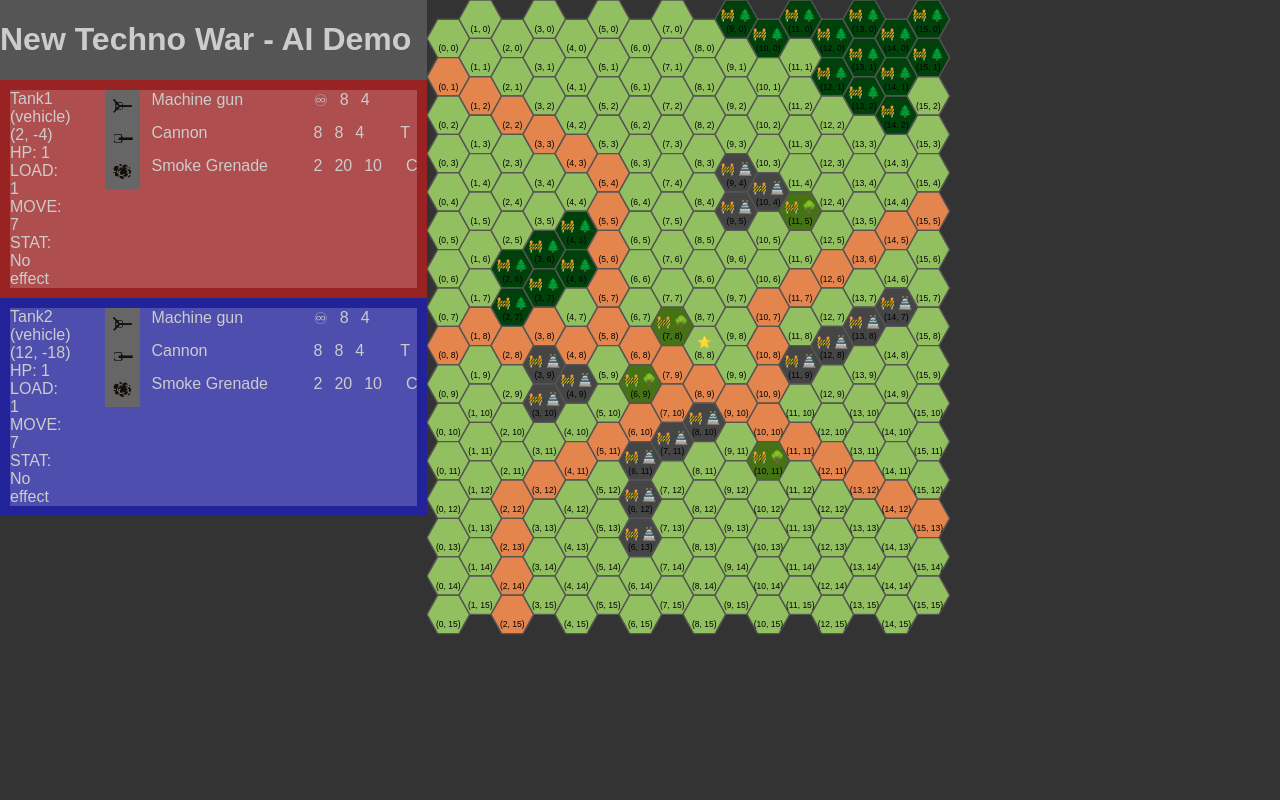
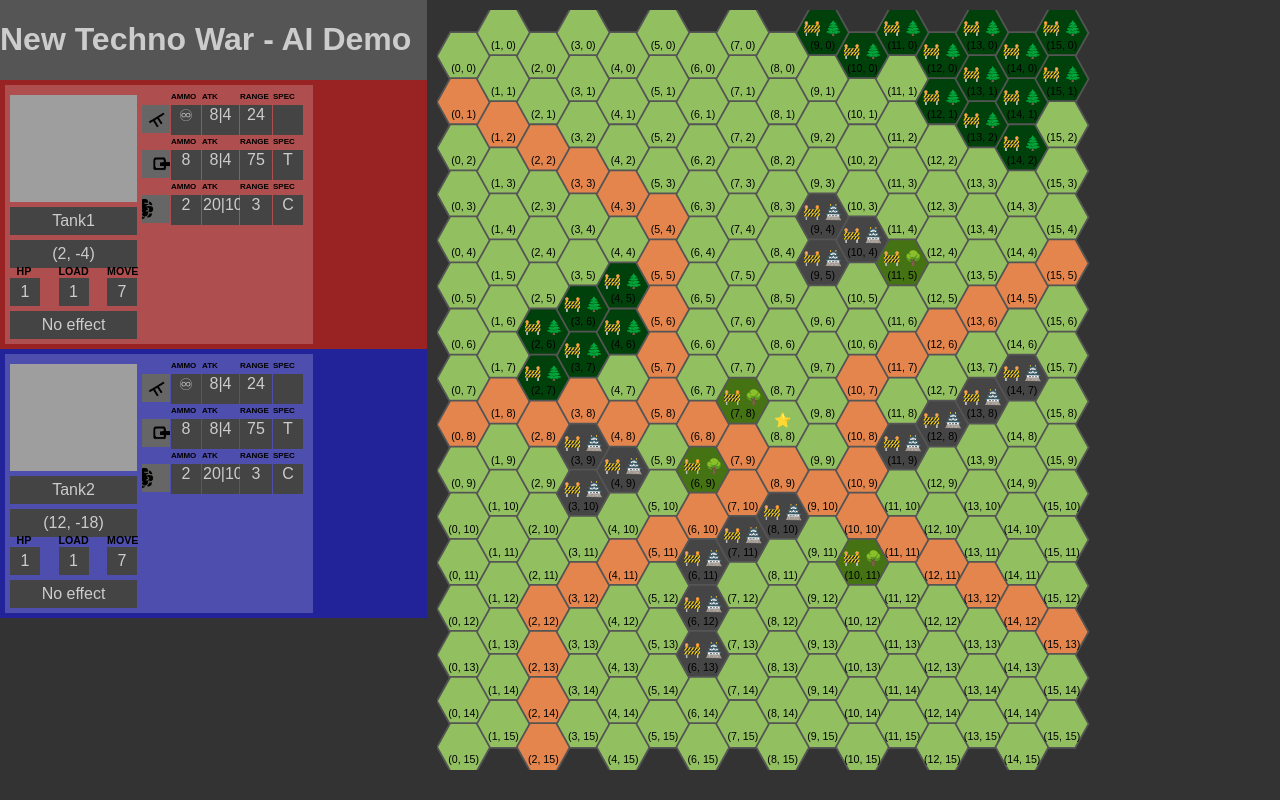
Before and after one commit to IDSIA/NewTechnoWar, a Flask app: page /game/scenarioTest1v1 in a window 1280 px wide. Run offline with Flask 2, Linux system fonts and the light colour scheme; grey boxes are pictures that could not be loaded.

Commit message:
Better unit visualization.

```diff
--- a/code/web/server/routes.py
+++ b/code/web/server/routes.py
@@ -5,7 +5,7 @@ from flask import Blueprint, render_template, make_response, request, jsonify
 from flask import current_app as app
 
 from core.game import scenarios, GameManager
-from web.server.utils import scroll
+from web.server.utils import scroll, fieldShape
 
 main = Blueprint("main", __name__, template_folder="templates", static_folder="static")
 
@@ -50,7 +50,8 @@ def game(scenario: str):
             title="Game | NewTechnoWar",
             template="game-template",
             board=list(scroll(gm.board)),
-            gameId=gameId
+            gameId=gameId,
+            shape=fieldShape(gm.board)
         )
     )
 
--- a/code/web/server/static/css/game.css
+++ b/code/web/server/static/css/game.css
@@ -4,6 +4,8 @@
 
 /* other styling */
 svg {
+    height: 95vh;
+    margin: 10px;
 }
 
 body {
@@ -28,6 +30,7 @@ a:hover {
 
 .container {
     display: flex;
+    flex-wrap: wrap;
     flex-direction: row;
     justify-content: center;
     align-items: flex-start;
@@ -59,27 +62,117 @@ a:hover {
     background-color: #222299;
 }
 
+.units {
+    display: flex;
+    flex-wrap: wrap;
+}
+
 /* Figures structure */
 .unit {
-    margin: 10px 10px;
+    margin: 5px 5px;
     display: flex;
     flex-direction: row;
     align-items: flex-start;
+    padding: 5px;
 }
 
 .uData {
     display: flex;
     flex-direction: column;
+    align-content: flex-start;
 }
+
+.uData > div, .uFixed > div, .weapon > div {
+    background-color: #444444;
+    padding: 5px;
+    text-align: center;
+    position: relative;
+    margin-top: 5px;
+}
+
+.uKind {
+    background-size: 117px 97px;
+    width: 117px;
+    height: 97px;
+}
+
+.uKind.red {
+    background-color: #ff0000;
+}
+
+.uKind.blue {
+    background-color: #0000ff;
+}
+
+.uKind.infantry {
+    background-image: url('/static/img/infantry.png');
+}
+
+.uKind.vehicle {
+    background-image: url('/static/img/vehicle.png');
+}
+
+.wName {
+    width: 150px;
+}
+
+.uFixed {
+    display: flex;
+    justify-content: space-between;
+}
+
+.uFixed > div {
+    margin-top: 10px;
+}
+
+.uFixed > ::after, .wName, .wAmmo::before, .wAtk::before, .wRange::before, .wSpecs::before {
+    color: black;
+    font-size: 8pt;
+    font-weight: 900;
+    position: absolute;
+    top: -13px;
+    left: 0;
+}
+
+.uFixed > ::after {
+    width: 28px;
+}
+
+.uLoad, .uMove, .uHP {
+    width: 20px;
+}
+
+.uLoad::after {
+    content: 'LOAD';
+}
+
+.uMove::after {
+    content: 'MOVE';
+}
+
+.uHP::after {
+    content: 'HP';
+}
+
+/* weapons area */
 
 .uWeapon {
     display: flex;
-    flex-direction: column;
+    flex-direction: row;
+    margin-left: 5px;
 }
 
 .weapon {
     display: flex;
-    flex-direction: row;
+    margin: 15px 5px 5px;
+    position: relative;
+}
+
+.wName {
+    display: none;
+    background: none !important;
+    position: absolute !important;
+    top: -13px;
 }
 
 .weapon::before {
@@ -90,9 +183,45 @@ a:hover {
     background-blend-mode: darken;
     overflow: hidden;
     display: block;
-    width: 35px;
-    height: 33px;
-    margin: 0 10px 0 35px;
+    width: 28px;
+    height: 28px;
+}
+
+.weapon > div {
+    width: 28px;
+    height: 28px;
+    margin-top: 0;
+    margin-left: 1px;
+    white-space: nowrap;
+    padding: 1px;
+}
+
+.wAtk {
+    width: 35px !important;
+}
+
+.wRange {
+    width: 30px !important;
+}
+
+.wAmmo::before {
+    content: 'AMMO';
+    font-size: 6pt;
+}
+
+.wAtk::before {
+    content: 'ATK';
+    font-size: 6pt;
+}
+
+.wRange::before {
+    content: 'RANGE';
+    font-size: 6pt;
+}
+
+.wSpecs::before {
+    content: 'SPEC';
+    font-size: 6pt;
 }
 
 .wCA::before {
@@ -100,37 +229,27 @@ a:hover {
 }
 
 .wAR::before {
-    background-position: 247px;
+    background-position: 208px;
 }
 
 .wMG::before {
-    background-position: 203px;
+    background-position: 171px;
 }
 
 .wAT::before {
-    background-position: 167px;
+    background-position: 140px;
 }
 
 .wMT::before {
-    background-position: 132px;
+    background-position: 110px;
 }
 
 .wGR::before {
-    background-position: 92px;
+    background-position: 77px;
 }
 
 .wSM::before {
-    background-position: 47px;
-}
-
-.weapon > div {
-    white-space: nowrap;
-    margin-right: 10px;
-    padding: 1px;
-}
-
-.wName {
-    width: 150px;
+    background-position: 39px;
 }
 
 /* Figure status */
--- a/code/web/server/static/js/game.js
+++ b/code/web/server/static/js/game.js
@@ -6,19 +6,22 @@ function addFigure(data, agent) {
     let killed = data.killed ? 'killed' : '';
 
     let uData = $('<div/>').addClass('uData')
-        .append($('<div/>').addClass('uName').text(`${data.name}`))
-        .append($('<div/>').addClass('uKind').text(`(${data.kind})`))
+        .append($('<div/>').addClass('uKind').addClass(agent).addClass(data.kind))
+        .append($('<div/>').addClass('uName').text(data.name))
         .append($('<div/>').addClass('uPos').text(`(${data.i}, ${data.j})`))
-        .append($('<div/>').addClass('uHP').text(`HP: ${data.hp}`))
-        .append($('<div/>').addClass('uLoad').text(`LOAD: ${data.load}`))
-        .append($('<div/>').addClass('uMove').text(`MOVE: ${data.move}`))
-        .append($('<div/>').addClass('uStat').text(`STAT: ${data.stat}`))
+        .append(
+            $('<dev/>').addClass('uFixed')
+                .append($('<div/>').addClass('uHP').text(data.hp))
+                .append($('<div/>').addClass('uLoad').text(data.load))
+                .append($('<div/>').addClass('uMove').text(data.move))
+        )
+        .append($('<div/>').addClass('uStat').text(data.stat))
 
     let uWeapons = $('<div/>').addClass('uWeapons')
     data.weapons.forEach(function (item, _) {
         let effect = item.no_effect ? 'wNoEffect' : '';
         let ammo = item.ammo > 1000000 ? '♾' : item.ammo;
-        let range = item.max_range > 1000000 ? '♾' : item.range;
+        let range = item.max_range > 1000000 ? '♾' : item.max_range;
         let curved = item.curved ? 'C' : ''; // TODO: find an image
         let antiTank = item.antitank ? 'T' : ''; // TODO: find an image
 
@@ -29,11 +32,9 @@ function addFigure(data, agent) {
                 .addClass('weapon')
                 .append($('<div/>').addClass('wName').text(item.name))
                 .append($('<div/>').addClass('wAmmo').text(ammo))
-                .append($('<div/>').addClass('wAtk').text(item.atk_normal))
-                .append($('<div/>').addClass('wResp').text(item.atk_response))
+                .append($('<div/>').addClass('wAtk').text(`${item.atk_normal}|${item.atk_response}`))
                 .append($('<div/>').addClass('wRange').text(range))
-                .append($('<div/>').addClass('wCurved').text(curved))
-                .append($('<div/>').addClass('wAntitank').text(antiTank))
+                .append($('<div/>').addClass('wSpecs').text(`${curved}${antiTank}`))
         )
     });
 
--- a/code/web/server/templates/game.html
+++ b/code/web/server/templates/game.html
@@ -9,20 +9,23 @@
     <div id="units">
         <div><h1>New Techno War - AI Demo</h1></div>
         <div id="red">
-            <div id="redUnits"></div>
+            <div id="redUnits" class="units"></div>
         </div>
         <div id="blue">
-            <div id="blueUnits"></div>
+            <div id="blueUnits" class="units"></div>
         </div>
     </div>
     <div id="board">
-        <svg viewBox="0 0 400 400">
+        <svg viewBox="0 0 {{ shape[0] }} {{ shape[1] }}">
+            <defs>
+                <polygon id="hex" class="hex" points="5,-9 -5,-9 -10,0 -5,9 5,9 10,0"></polygon>
+            </defs>
             <g class="pod-wrap">
                 {% for hex in board %}
-                    <g id="pod"
+                    <g id="x{{ hex.x }}y{{ hex.y }}"
                             {# onclick="alert('{{ hex.position }}');" #}
                        transform="translate({{ hex.x }}, {{ hex.y }})">
-                        <polygon class="hex {{ hex.css() }}" points="5,-9 -5,-9 -10,0 -5,9 5,9 10,0"></polygon>
+                        <use href="#hex" class="{{ hex.css() }}"></use>
                         <text class="content" x="0" y="0">
                             {% if hex.objective %}
                                 ⭐
--- a/code/web/server/utils/__init__.py
+++ b/code/web/server/utils/__init__.py
@@ -1,17 +1,25 @@
+from math import sqrt
+
 from core import Terrain, TERRAIN_TYPE
 from core.game import GameBoard
 from utils.coordinates import to_cube
+
+SIZE = 10
+w = SIZE * 2
+h = SIZE * sqrt(3)
 
 
 def pos_to_xy(position):
     i, j = position
 
+    x = w / 2 + 3 / 4 * w * i
+
     if i % 2 == 0:
-        x = 10 + 15 * i
-        y = 18 + 18 * j
+        y = h + h * j
     else:
-        x = 10 + 15 * i
-        y = 9 + 18 * j
+        y = h / 2 + h * j
+
+    print(f'{i:2} {j:2} -> {x:3} {y:3}')
 
     return x, y
 
@@ -38,6 +46,11 @@ class Hexagon:
         return ''
 
 
+def fieldShape(board: GameBoard):
+    x, y = board.shape
+    return (x + 3/4) * w, (y + 1/2) * h
+
+
 def scroll(board: GameBoard):
     x, y = board.shape
 
```
Also changed, not shown: code/web/server/static/img/weapons.png.
